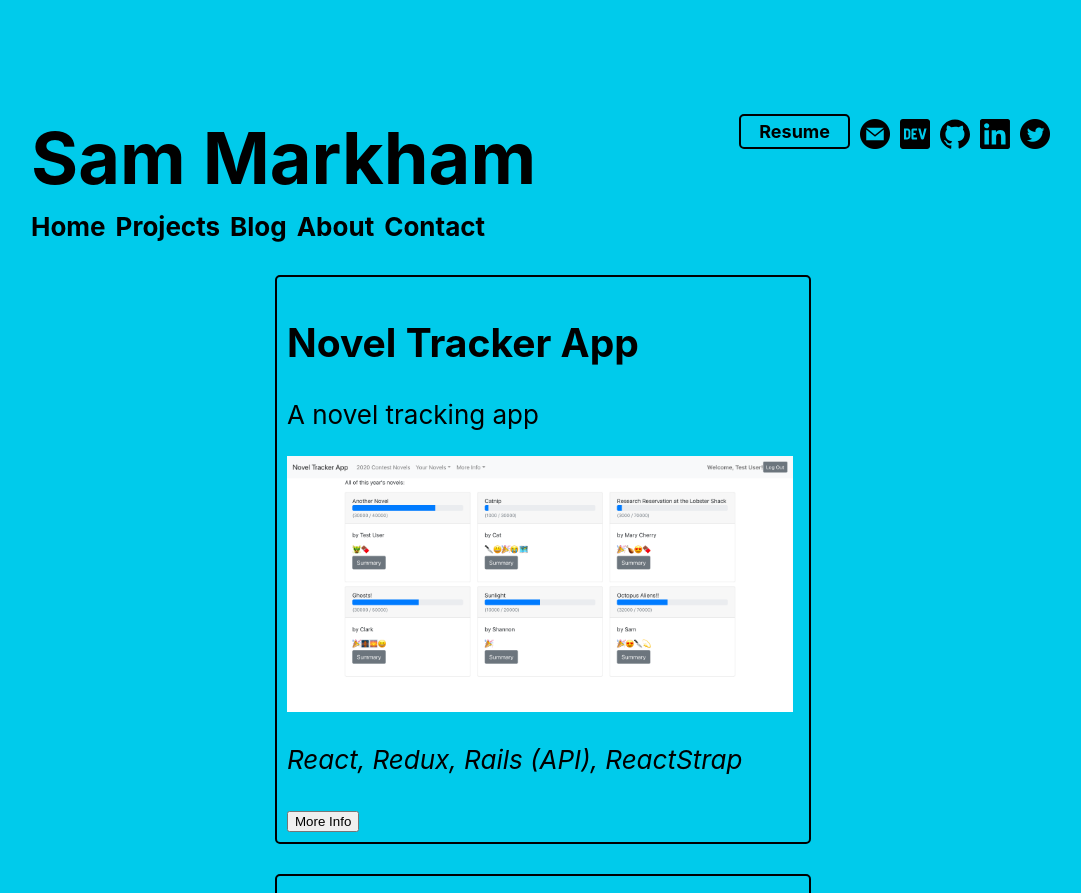
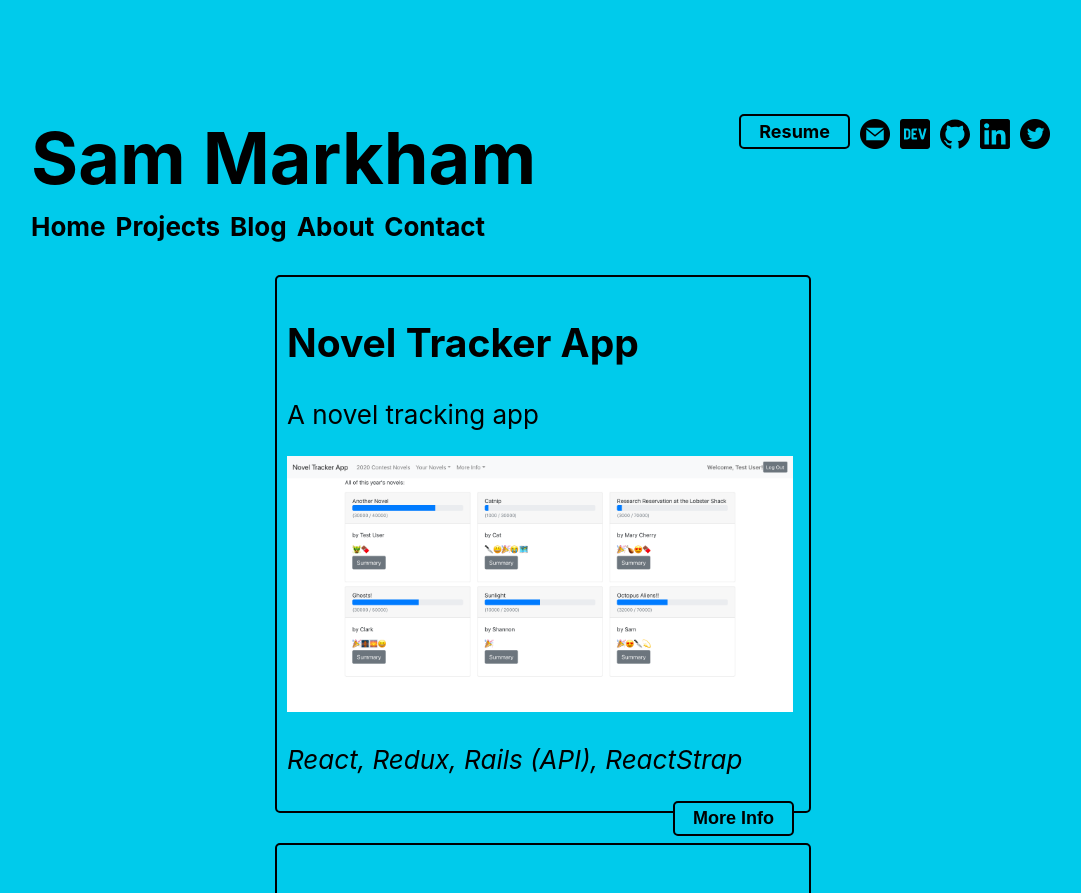
Before and after one commit to sharkham/sharkham-portfolio, a React (Create React App) app: page /projects in a window 1280 px wide. Shown: the top 893 px of the page, without its empty margins (97-1178 px from the left). Built offline with nearby package versions, Linux system fonts and the light colour scheme.

Commit message:
Change button in Project to use same formatting as resume link

```diff
--- a/src/App.css
+++ b/src/App.css
@@ -108,7 +108,7 @@ body {
   float: right;
 }
 
-.resume {
+.button-link {
   float: right;
   color: black;
   font-size: 18px;
@@ -120,18 +120,19 @@ body {
   transition: all 0.3s ease;
   padding: 5px 18px;
   margin: 0px 5px;
+  background-color:#00cbeb;
   /* display: inline-block; */
 }
 
-.resume:hover,
-.resume:focus {
+.button-link:hover,
+.button-link:focus {
   outline: none;
   color: #00cbeb;
   background-color: #000;
   border-color: #000;
 }
 
-.resume:active {
+.button-link:active {
   color: #000;
   background-color: #00cbeb;
 }
--- a/src/components/Project.js
+++ b/src/components/Project.js
@@ -47,7 +47,7 @@ const Project = (props) => {
       <img src={process.env.PUBLIC_URL + image} alt='Screenshot of app'/>
       <br/>
       <p className="project-languages">{languages}</p>
-      <button onClick={(e) => toggleMoreInfo(e)}>More Info</button>
+      <button className="button-link" onClick={(e) => toggleMoreInfo(e)}>More Info</button>
       {(moreInfoVisibility) && moreInfo()}
     </div>
   );
--- a/src/components/Resume.js
+++ b/src/components/Resume.js
@@ -3,7 +3,7 @@ import { Link } from 'react-router-dom';
 
 const Resume = () => {
   return (
-    <Link to="/Sam-Markham-resume.pdf" target="_blank" rel="noreferrer" download className="resume">Resume</Link>
+    <Link to="/Sam-Markham-resume.pdf" target="_blank" rel="noreferrer" download className="button-link">Resume</Link>
   );
 }
 
```
Also changed, not shown: 1 other file (tests, documents, lock files or other folders).
